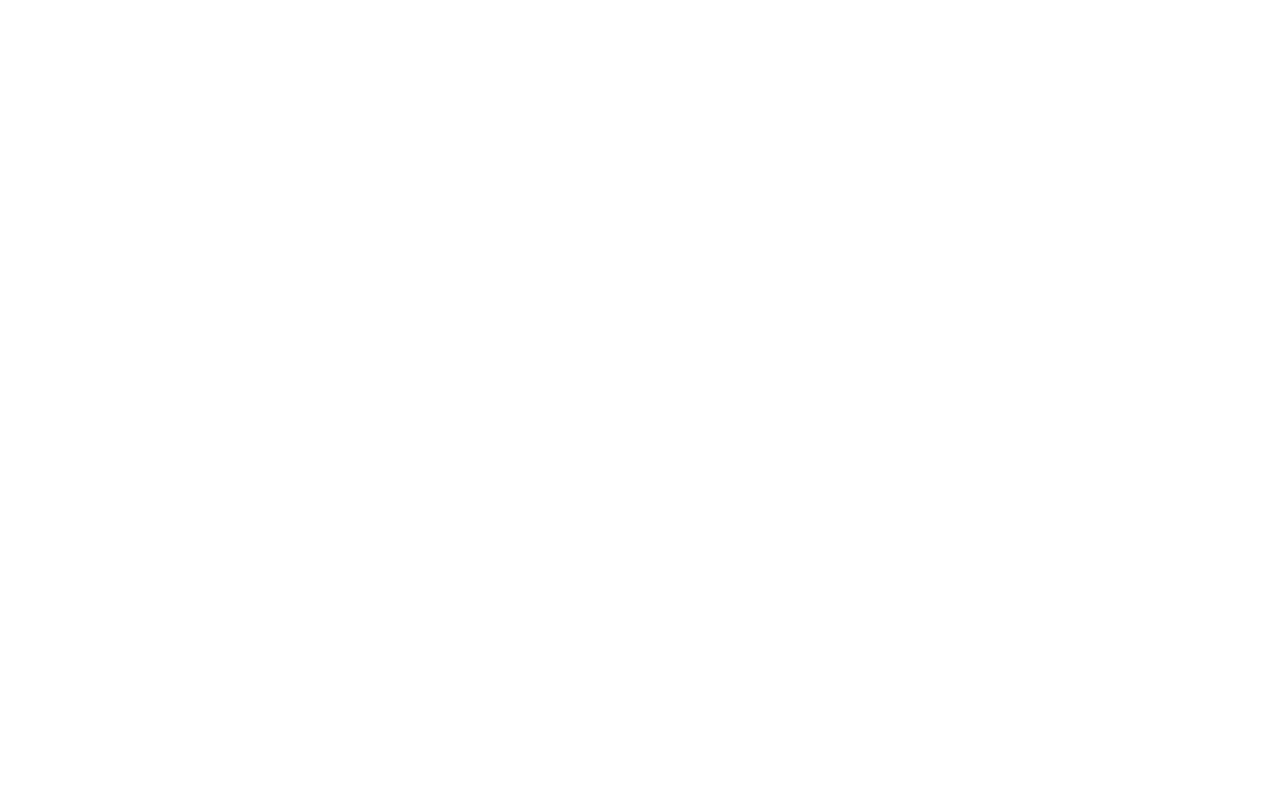
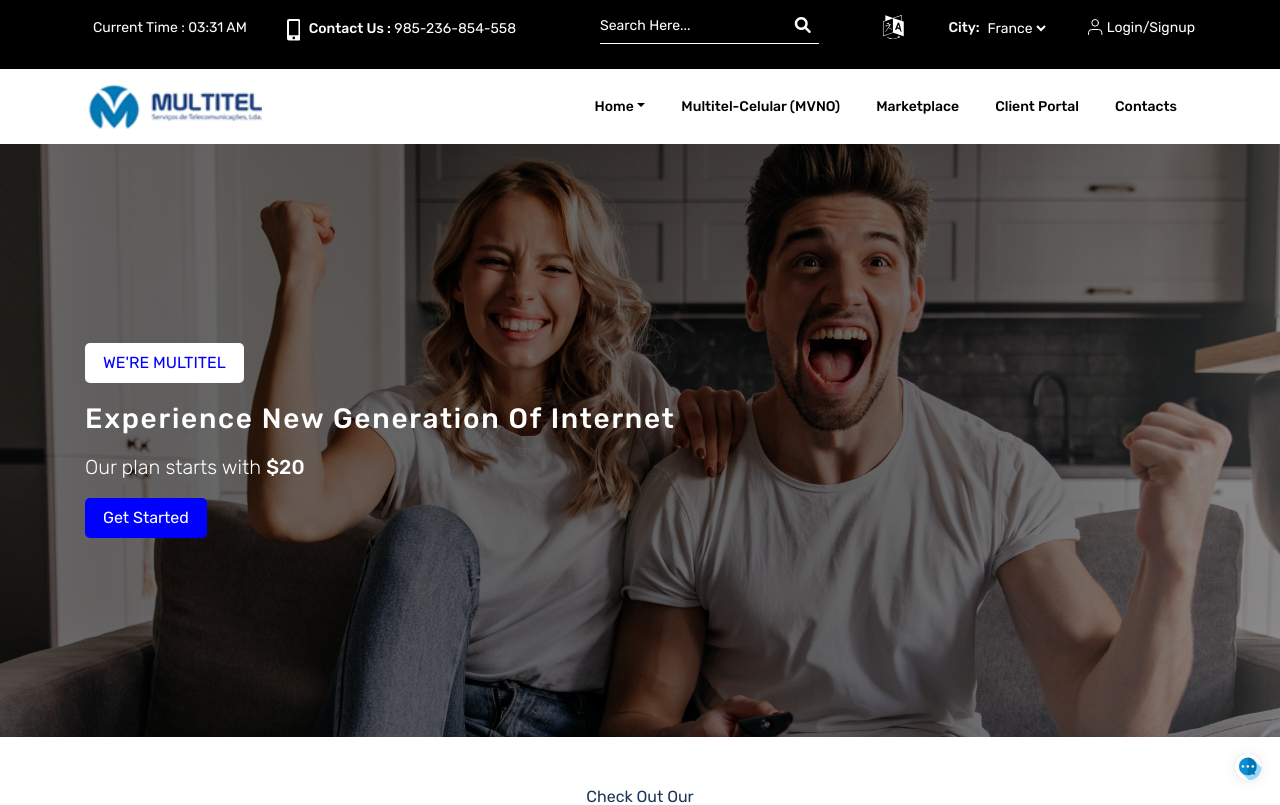
Before and after one commit to MrNc18/Nectar-Multitel-Copy-2022-10, a React (Create React App) app: page /home in a window 1280 px wide. Before the commit this address had no page. Shown: the top 805 px of the page. Built offline with nearby package versions, Linux system fonts and the light colour scheme.

Commit message:
Home & corporate pages done

```diff
--- a/src/App.js
+++ b/src/App.js
@@ -9,8 +9,8 @@
   return (
     <BrowserRouter>
       <Routes>
-        <Route path="/" element={<Home />} />
-        <Route path="/corporate" element={<Corporate />} />
+        <Route path="/" element={<Corporate />} />
+        <Route path="/home" element={<Home />} />
          <Route path="/ex" element={<Example />} />
       </Routes>
     </BrowserRouter>
--- a/src/components/Header.js
+++ b/src/components/Header.js
@@ -10,11 +10,13 @@
 import { user } from "../svg/user";
 import { DateTime } from "./DateTime";
 import GoogleTranslate from "./google";
+import { useNavigate } from "react-router-dom";
 
 function Header() {
+  const navigate = useNavigate()
   return (
     <>
-      <div id="top_header" style={{marginTop:"-40px"}}>
+      <div id="top_header">
         <Container>
           <Row>
             <Col lg={5}>
@@ -76,7 +78,7 @@
 
       <Navbar expand="lg" variant="light" bg="white">
         <Container>
-          <Navbar.Brand href="/">
+          <Navbar.Brand onClick={() => navigate('/')} style={{cursor: "pointer"}}>
             <img
               src="/assets/images/logo.png"
               className="d-inline-block align-top"
@@ -86,7 +88,7 @@
           <Navbar.Toggle aria-controls="basic-navbar-nav" />
           <Navbar.Collapse id="basic-navbar-nav">
             <Nav className="ml-auto">
-              <NavDropdown title="Home" id="basic-nav-dropdown">
+              <NavDropdown title="Home" id="basic-nav-dropdown" onClick={() => navigate('/home')}>
                 <NavDropdown.Item href="#action/3.1">
                   Home Internet services
                 </NavDropdown.Item>
--- /dev/null
+++ b/src/components/Services.js
@@ -0,0 +1,47 @@
+import React from 'react'
+import { Container, Row } from 'react-bootstrap';
+import ServiceCard from './atoms/ServiceCard';
+
+const servicesData = [
+    {
+      id: 1,
+      title: "Phone",
+      src: "/assets/images/phone.png",
+    },
+    {
+      id: 2,
+      title: "Broadband",
+      src: "/assets/images/triimage2.jpg",
+    },
+    {
+      id: 3,
+      title: "Fiber",
+      src: "/assets/images/tv_zoom.png",
+    },
+    {
+      id: 4,
+      title: "Television",
+      src: "/assets/images/triimage3.jpg",
+    },
+  ];
+
+function Services() {
+  return (
+    <section id="img_cards" className="mt-5 mb-5">
+        <Container>
+          <Row>
+            {servicesData.map((service) => (
+              <ServiceCard
+                key={service.id}
+                src={service.src}
+                title={service.title}
+                home
+              />
+            ))}
+          </Row>
+        </Container>
+      </section>
+  )
+}
+
+export default Services
--- /dev/null
+++ b/src/components/atoms/TopBanner.js
@@ -0,0 +1,27 @@
+import React from "react";
+import test from "../../assets/test.png";
+import "../../staticcard.css";
+
+function TopBanner({ topText, btnText, heading, subheading }) {
+  return (
+    <div className="banner-New-inner-inner">
+      <button
+        class="btn-white"
+        style={{ textTransform: "uppercase" }}
+      >
+        {topText}
+      </button>
+      <p className="banner-heading">
+        {heading}
+      </p>
+      <p className="banner-subheading">
+        {subheading}
+      </p>
+      <button class="btn-blue">
+        <a>{btnText}</a>
+      </button>
+    </div>
+  );
+}
+
+export default TopBanner;
--- a/src/containers/Home.js
+++ b/src/containers/Home.js
@@ -1,50 +1,35 @@
 import React from "react";
 import { Button, Col, Container, Row } from "react-bootstrap";
-import ServiceCard from "../components/atoms/ServiceCard";
+import TopBanner from "../components/atoms/TopBanner";
 import LandingPage from "../components/LandingPage";
+import Services from "../components/Services";
 import ServicesSection from "../components/ServicesSection";
-
-const servicesData = [
-  {
-    id: 1,
-    title: "Phone",
-    src: "/assets/images/phone.png",
-  },
-  {
-    id: 2,
-    title: "Broadband",
-    src: "/assets/images/triimage2.jpg",
-  },
-  {
-    id: 3,
-    title: "Fiber",
-    src: "/assets/images/tv_zoom.png",
-  },
-  {
-    id: 4,
-    title: "Television",
-    src: "/assets/images/triimage3.jpg",
-  },
-];
 
 function Home() {
   return (
     <LandingPage>
+      <section className="banner-home mb-5">
+        <div className="container">
+          <div className="row">
+            <div className="col-12">
+              <div className="banner-New">
+                <div className="banner-New-inner">
+                <TopBanner
+                  topText="we're Multitel"
+                  btnText="Get Started"
+                  page="home"
+                  heading="Experience New Generation Of Internet"
+                  subheading={<>Our plan starts with <span className="fw-500">$20</span></>}
+                />
+                </div>
+              </div>
+            </div>
+          </div>
+        </div>
+      </section>
+
       <ServicesSection tagline="Check Out Our" heading="Latest Services" />
-      <section id="img_cards" className="mt-5 mb-5">
-        <Container>
-          <Row>
-            {servicesData.map((service) => (
-              <ServiceCard
-                key={service.id}
-                src={service.src}
-                title={service.title}
-                home
-              />
-            ))}
-          </Row>
-        </Container>
-      </section>
+      <Services />
 
       <section id="internet_service" className="pos-relative">
         <Row>
--- a/src/index.css
+++ b/src/index.css
@@ -30,6 +30,7 @@
   margin: 0;
   height: 100vh;
   font-family: "Rubik", sans-serif;
+  overflow-x: hidden;
 }
 /* Header */
 #top_header {
--- a/src/staticcard.css
+++ b/src/staticcard.css
@@ -1,9 +1,34 @@
-.banner-New {position: relative;}
+.banner-New {
+  min-height: 593px;
+  display: flex;
+  align-items: center;
+}
 .banner-New img {position: relative;}
-.banner-New-inner {position: absolute;top: 0;height: auto;text-align: left;padding: 0 50px;display: flex;justify-content: center;align-items: center;min-height: 100%;}
+/* .banner-New-inner {position: absolute;top: 0;height: auto;text-align: left;padding: 0 50px;display: flex;justify-content: center;align-items: center;min-height: 100%;} */
 .banner-New-inner .btn-white {background-color: white;color: blue;font-size: 16px;padding: 8px 18px;border: none;cursor: pointer;border-radius: 5px;text-align: center;}
-.banner-New-inner p {font-size: 1.5rem;color: #fff;display: block;margin: 15px 0 12px;font-weight: 600;}
+/* .banner-New-inner p {font-size: 1.5rem;color: #fff;display: block;margin: 15px 0 12px;font-weight: 600;} */
+.banner-New-inner .banner-subheading {
+  color: #fff;
+  font-weight: 300;
+  font-size: 20px;
+}
 .banner-New-inner .btn-blue {background-color: blue;color: white;font-size: 16px;padding: 8px 18px;border: none;cursor: pointer;border-radius: 5px;text-align: center;}
+.banner-home {
+  background-image: url(../public/assets/images/home-banner.jpg);
+  min-height: 593px;
+  height: auto;
+  color: #fff;
+  background-position: center center;
+  background-repeat: no-repeat;
+  background-size: cover;
+}
+.banner-New-inner .banner-heading {
+  margin: 15px 0 12px;
+  letter-spacing: 1.73px;
+  text-transform: capitalize;
+  font-size: 28px;
+  font-weight: 500;
+}
 
 @media (max-width: 991.98px) {
   .banner-New-inner {padding: 0 15px;}
```
Also changed, not shown: src/components/atoms/ServiceBanner.js (added, +11 -0 lines), src/components/header/Menubar.js (+12 -9 lines), src/containers/InternetServices.js (added, +12 -0 lines), public/assets/images/home-banner.jpg (added), 1 other file (tests, documents, lock files or other folders).
